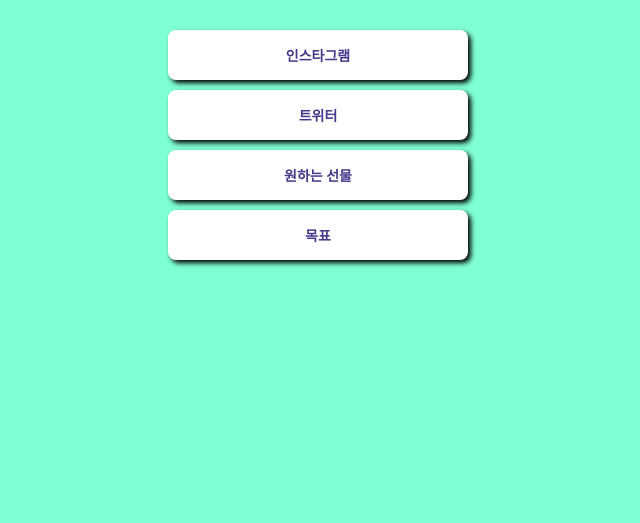
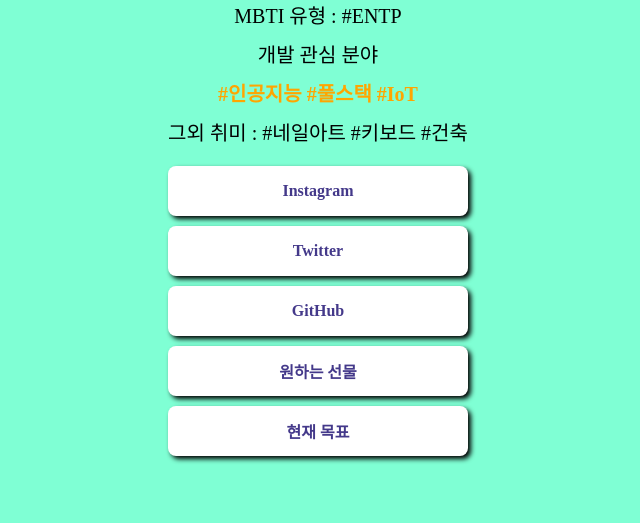
Before and after one commit to EunjiKim22/mypage, a plain HTML site: page index.html in a window 1280 px wide. Shown: the part 277-800 px from the top of the page, without its empty margins (322-962 px from the left). Drawn offline with Linux system fonts and the light colour scheme; a web font is replaced by a local one.

Commit message:
Update index.html

```diff
--- a/index.html
+++ b/index.html
@@ -28,17 +28,39 @@
         }
         .main {
             color: black;
-            font-size: 20px;
+            font-size: 30px;
 
             margin-top: 30px;
             margin-bottom: 10px;
         }
-        .sub {
+        .sub1 {
             color: black;
-            font-size: 14px;
+            font-size: 20px;
+
+            margin-top: 5px;
+            margin-bottom: 10px;
+        }
+        .sub2 {
+            color: black;
+            font-size: 20px;
 
             margin-top: 0px;
-            margin-bottom: 30px;
+            margin-bottom: 10px;
+        }
+        .sub2-1 {
+            color: orange;
+            font-weight: bold;
+            font-size: 20px;
+
+            margin-top: 0px;
+            margin-bottom: 10px;
+        }
+        .sub3 {
+            color: black;
+            font-size: 20px;
+
+            margin-top: 0px;
+            margin-bottom: 20px;
         }
         .wrap {
             width: 300px;
@@ -58,7 +80,7 @@
 
             margin-bottom: 10px;
 
-            font-size: 14px;
+            font-size: 16px;
             font-weight: bold;
             color: #44398a;
 
@@ -80,11 +102,15 @@
     <div class = "wrap">
         <div class="profile"></div>
         <h1 class="main">김은지</h1>
-        <p class="sub">짱구랑 같은 ENTP 금쪽이</p>
-        <a target="_blank" href="https://www.instagram.com/kimkim5573/">인스타그램</a>
-        <a target="_blank" href="https://twitter.com/kimkim_eunji">트위터</a>
+        <p class="sub1"> MBTI 유형 : #ENTP </p>
+        <p class="sub2"> 개발 관심 분야</p>
+        <p class="sub2-1"> #인공지능 #풀스택 #IoT </p>
+        <p class="sub3"> 그외 취미 : #네일아트 #키보드 #건축</p>
+        <a target="_blank" href="https://www.instagram.com/kimkim5573/">Instagram</a>
+        <a target="_blank" href="https://twitter.com/kimkim_eunji">Twitter</a>
+        <a target="_blank" href="https://github.com/EunjiKim22">GitHub</a>
         <a target="_blank" href="https://www.google.com/search?q=%EC%A7%80%EB%B0%94%EA%B2%90&oq=%EC%A7%80%EB%B0%94%EA%B2%90&aqs=chrome..69i57j0i512l9.1380j0j15&sourceid=chrome&ie=UTF-8">원하는 선물</a>
-        <a target="_blank" href="https://rsvp.withgoogle.com/events/google-machine-learning-bootcamp_84589b">목표</a>
+        <a target="_blank" href="https://rsvp.withgoogle.com/events/google-machine-learning-bootcamp_84589b">현재 목표</a>
     </div>
 </body>
 </html>
```
